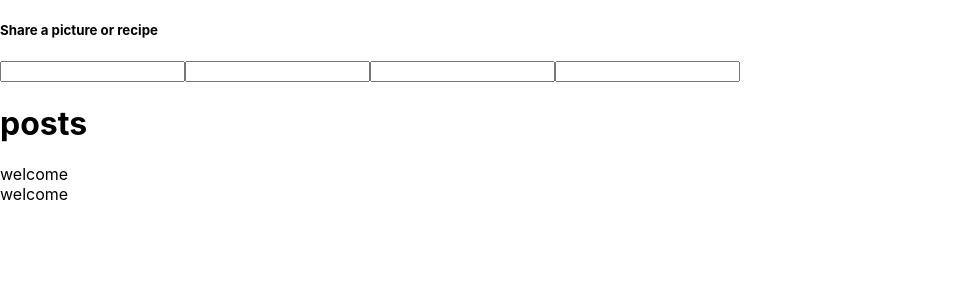
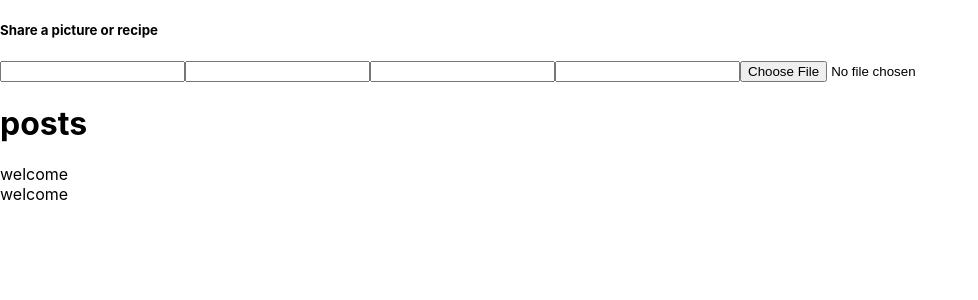
Before and after one commit to ashtamker/post-and-toast, a React (Create React App) app in the folder client/: page / in a window 1280 px wide. Shown: the top 300 px of the page, without its empty margins (0-978 px from the left). Built offline with nearby package versions, Linux system fonts and the light colour scheme; no server answers.

Commit message:
add upload option

```diff
--- a/client/package.json
+++ b/client/package.json
@@ -41,6 +41,5 @@
       "last 1 firefox version",
       "last 1 safari version"
     ]
-  },
-  "proxy": "http://localhost:8000"
+  }
 }
--- a/client/public/index.html
+++ b/client/public/index.html
@@ -2,7 +2,7 @@
 <html lang="en">
   <head>
     <meta charset="utf-8" />
-    <!-- <link rel="icon" href="%PUBLIC_URL%/favicon.ico" /> -->
+    <link rel="icon" href="%PUBLIC_URL%/favicon.ico" />
     <meta name="viewport" content="width=device-width, initial-scale=1" />
     <meta name="theme-color" content="#000000" />
     <meta
--- a/client/src/components/Form/Form.js
+++ b/client/src/components/Form/Form.js
@@ -1,5 +1,5 @@
 import React, { useState } from 'react';
-// import FileBase from 'react-file-base64';
+import FileBase from 'react-file-base64';
 
 const Form = () => {
     const [postData, setPostData] = useState({
@@ -17,9 +17,9 @@ const Form = () => {
             <input name="title" label="title" value={postData.title} onChange={(e) => setPostData({ ...postData, title: e.target.value})}></input>
             <input name="message" label="message" value={postData.message} onChange={(e) => setPostData({ ...postData, message: e.target.value})}></input>
             <input name="tags" label="tags" value={postData.tags} onChange={(e) => setPostData({ ...postData, tags: e.target.value})}></input>
-            {/* <FileBase
+            <FileBase
             type="file" multiple={false} onDone={({base64}) => setPostData({ ...postData, selectedFile: base64})}
-            /> */}
+            />
         </form>
         </div>
     )
```
Also changed, not shown: 1 other file (tests, documents, lock files or other folders).
